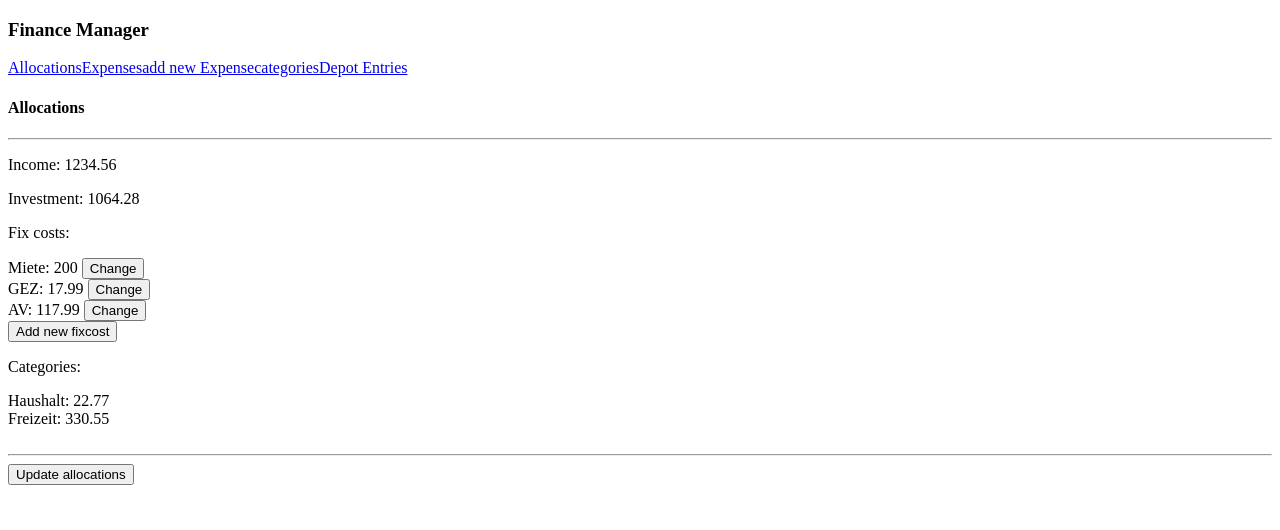
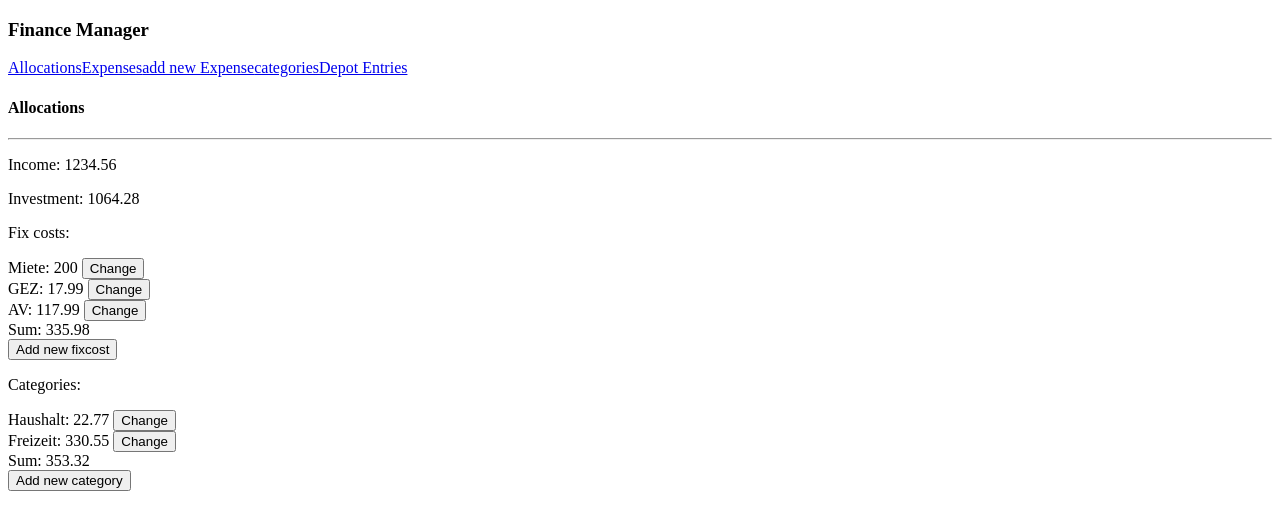
Before and after one commit to cscherhoff/finance-manager-frontend, an Angular app: page /allocation in a window 1280 px wide. Shown: the top 530 px of the page. Built offline with nearby package versions, Linux system fonts and the light colour scheme.

Commit message:
Ability to change and add categories and show sum

```diff
--- a/src/app/allocations/allocations.component.html
+++ b/src/app/allocations/allocations.component.html
@@ -7,25 +7,36 @@
 <div *ngFor="let fixCost of allocation.fixCosts; index as i">
     <ng-container [ngTemplateOutlet]="fixCost.updating ? updating : notUpdating" [ngTemplateOutletContext]="{fixCost:fixCost, i:i}"></ng-container>
 </div>
+<div>Sum: {{fixCostSum}}</div>
 <div *ngIf="addFixcost">
     <input [(ngModel)]="newFixcost.fixCostName" type="text" placeholder="Name of the new fixcost"/> <input [(ngModel)]="newFixcost.amount" type="number"/> <button type="button" (click)="submitNewFixcost()">Ok</button>
 </div>
 <button type="button" (click)="addNewFixcost()">Add new fixcost</button>
 
 <ng-template #notUpdating let-fixCost="fixCost" let-i="i">
-    <label>{{fixCost.fixCostName}}: {{fixCost.amount}} </label> <button type="button" (click)="updateAllocation(i)">Change</button>
+    <label>{{fixCost.fixCostName}}: {{fixCost.amount}} </label> <button type="button" (click)="updateFixcost(i)">Change</button>
 </ng-template>
 
 <ng-template #updating let-fixCost="fixCost" let-i="i">
-    <input type="number" value={{fixCost.value}} [(ngModel)]="newValue"/> <button type="button" (click)="submitUpdateAllocation(i)">Ok</button>
+    <input type="number" value={{fixCost.value}} [(ngModel)]="newValue"/> <button type="button" (click)="submitUpdateFixcost(i)">Ok</button>
 </ng-template>
 
 <br>
 
 <p>Categories:</p>
-<div *ngFor="let category of allocation.categories">
-    <label>{{category.categoryName}}: {{category.budget}}</label>
+<div *ngFor="let category of allocation.categories; index as i">
+    <ng-container [ngTemplateOutlet]="category.updating ? updatingCategory : notUpdatingCategory" [ngTemplateOutletContext]="{category:category, i:i}"></ng-container>
 </div>
-<br>
-<hr>
-<button type="submit" (click)="updateAllocation(4)">Update allocations</button>
+<div>Sum: {{categorySum}}</div>
+<div *ngIf="addCategory">
+    <input [(ngModel)]="newCategory.categoryName" type="text" placeholder="Name of the new category"/> <input [(ngModel)]="newCategory.budget" type="number"/> <button type="button" (click)="submitNewCategory()">Ok</button>
+</div>
+<button type="submit" (click)="addNewCategory()">Add new category</button>
+
+<ng-template #notUpdatingCategory let-category="category" let-i="i">
+    <label>{{category.categoryName}}: {{category.budget}} </label> <button type="button" (click)="updateCategory(i)">Change</button>
+</ng-template>
+
+<ng-template #updatingCategory let-category="category" let-i="i">
+    <input type="number" value={{category.budget}} [(ngModel)]="newValue"/> <button type="button" (click)="submitUpdateCategory(i)">Ok</button>
+</ng-template>
--- a/src/app/allocations/allocations.component.ts
+++ b/src/app/allocations/allocations.component.ts
@@ -1,5 +1,6 @@
 import { Component, OnInit } from '@angular/core';
 import { Allocation } from './data/Allocation';
+import { Category } from './data/Category';
 import { FixCost } from './data/FixCost';
 import { AllocationService } from './service/allocation.service';
 
@@ -12,9 +13,14 @@ export class AllocationsComponent implements OnInit {
 
   isUpdating: boolean = false;
   addFixcost: boolean = false;
+  addCategory: boolean = false;
   newFixcost: FixCost = {fixCostName: '', amount: 0};
+  newCategory: Category = {categoryName: '', budget: 0};
   public newValue: number = 0;
   income: number = 0;
+
+  fixCostSum: number = 0;
+  categorySum: number = 0;
 
   allocation: Allocation = {investment: 0.0, categories: [], fixCosts: []};
   allocationUpdate: Allocation = {investment: 0.0, categories: [], fixCosts: []};
@@ -28,7 +34,11 @@ export class AllocationsComponent implements OnInit {
 
   getAllocation(): void {
    this.allocationService.getAllocation()
-    .subscribe(allocationResponse => this.allocation = allocationResponse);
+    .subscribe(allocationResponse => {
+      this.allocation = allocationResponse;
+      this.calculateFixCostSum();
+      this.calculateCategorySum();
+    });
   }
 
   getIncome(): void {
@@ -40,22 +50,63 @@ export class AllocationsComponent implements OnInit {
     this.allocationService.postIncome(this.income);
   }
 
-  updateAllocation(i: number) {
+  updateFixcost(i: number) {
     this.newValue = this.allocation.fixCosts[i].amount;
     this.allocation.fixCosts[i].updating = true;
   }
 
-  submitUpdateAllocation(i: number) {
+  submitUpdateFixcost(i: number) {
     this.allocation.fixCosts[i].amount = this.newValue;
     this.allocation.fixCosts[i].updating = false;
+    this.calculateFixCostSum();
+  }
+
+  updateCategory(i: number) {
+    this.newValue = this.allocation.categories[i].budget;
+    this.allocation.categories[i].updating = true;
+  }
+
+  submitUpdateCategory(i: number) {
+    this.allocation.categories[i].budget = this.newValue;
+    this.allocation.categories[i].updating = false;
+    this.calculateCategorySum();
   }
 
   addNewFixcost() {
     this.addFixcost = true;
   }
 
+  addNewCategory() {
+    this.addCategory = true;
+  }
+
   submitNewFixcost() {
     this.allocation.fixCosts.push({fixCostName: this.newFixcost.fixCostName, amount: this.newFixcost.amount});
     this.addFixcost = false;
+    this.newFixcost.fixCostName = '';
+    this.newFixcost.amount = 0;
+    this.calculateFixCostSum();
+  }
+
+  submitNewCategory() {
+    this.allocation.categories.push({categoryName: this.newCategory.categoryName, budget: this.newCategory.budget});
+    this.addCategory = false;
+    this.newCategory.categoryName = '';
+    this.newCategory.budget = 0;
+    this.calculateCategorySum();
+  }
+
+  calculateFixCostSum() {
+    this.fixCostSum = 0;
+    this.allocation.fixCosts.forEach(fixCost => {
+      this.fixCostSum+= fixCost.amount;
+    });
+  }
+
+  calculateCategorySum() {
+    this.categorySum = 0;
+    this.allocation.categories.forEach(category => {
+      this.categorySum += category.budget;
+    })
   }
 }
--- a/src/app/allocations/data/Category.ts
+++ b/src/app/allocations/data/Category.ts
@@ -1,4 +1,5 @@
 export interface Category {
     categoryName: string;
     budget: number;
+    updating?: boolean;
 }
```
